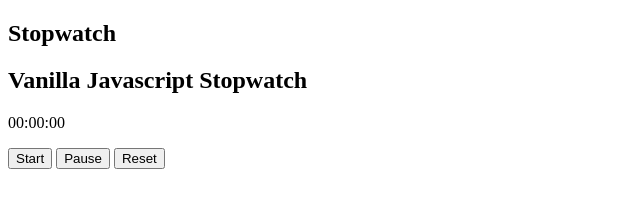
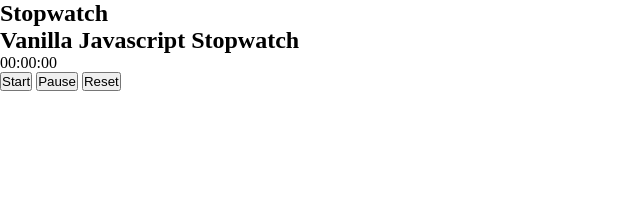
Before and after one commit to reeeeflex/js-stopwatch, a plain HTML site: page index.html in a window 1280 px wide. Shown: the whole page, without its empty margins (0-640 px from the left). Drawn offline with Linux system fonts and the light colour scheme.

Commit message:
add container for buttons, import fonts

```diff
--- a/index.html
+++ b/index.html
@@ -5,7 +5,11 @@
     <meta http-equiv="X-UA-Compatible" content="IE=edge" />
     <meta name="viewport" content="width=device-width, initial-scale=1.0" />
     <title>Stopwatch</title>
+    <link rel="stylesheet" href="style.css?ver=1.0.1" />
     <script src="app.js?ver=1.0.1" defer></script>
+    <style>
+      @import url('https://fonts.googleapis.com/css2?family=Bebas+Neue&display=swap');
+    </style>
   </head>
   <body>
     <section class="container">
@@ -17,9 +21,11 @@
           >00</span
         >
       </p>
-      <button id="btnStart">Start</button>
-      <button id="btnPause">Pause</button>
-      <button id="btnReset">Reset</button>
+      <div class="buttons">
+        <button id="btnStart">Start</button>
+        <button id="btnPause">Pause</button>
+        <button id="btnReset">Reset</button>
+      </div>
     </section>
   </body>
 </html>
```
